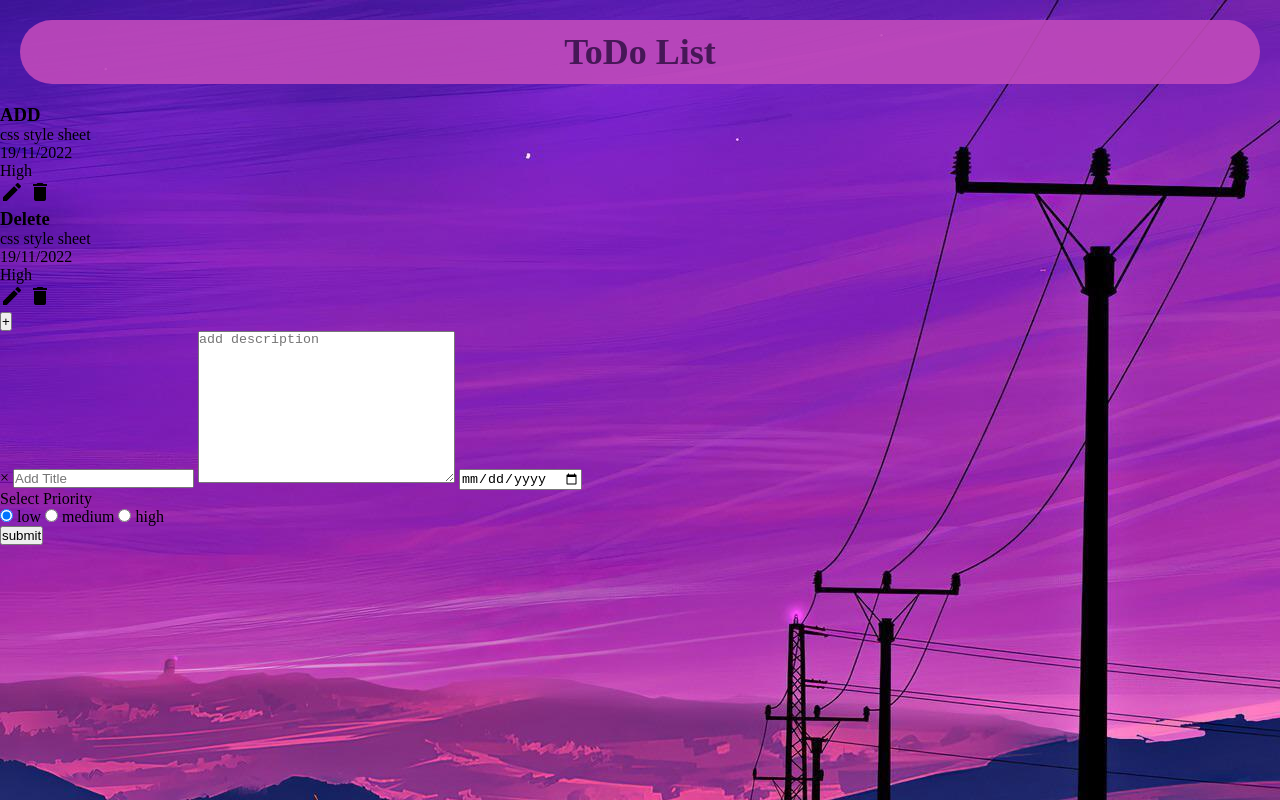
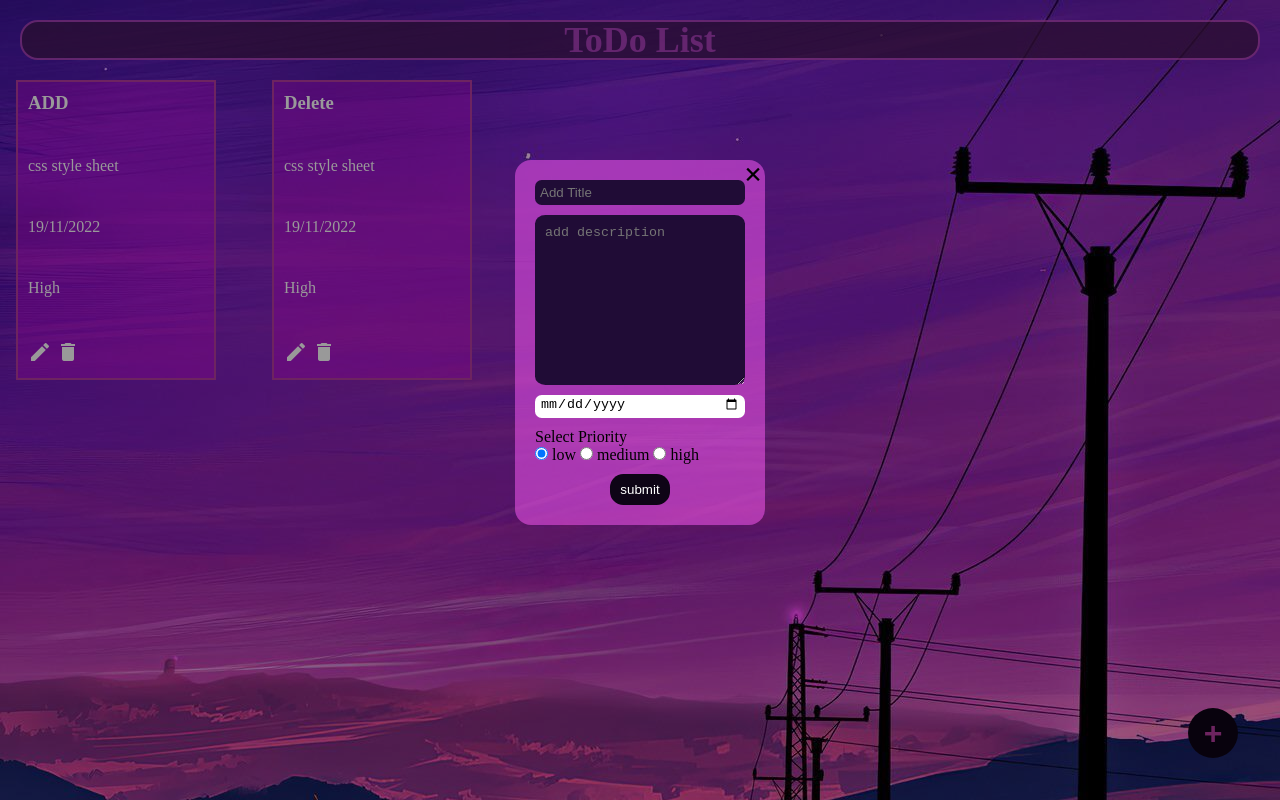
Before and after one commit to nimishgo/ToDo-list, a website built with webpack: page dist/index.html in a window 1280 px wide. Built offline with nearby package versions, Linux system fonts and the light colour scheme.

```diff
--- a/src/styles/style.css
+++ b/src/styles/style.css
@@ -25,12 +25,126 @@
     display: flex;
     justify-content: center;
     align-items: center;
-    background: var(--fuchsia-crayola);
-    opacity: 0.9;
+    color: var(--fuchsia-crayola);
     font-size: 36px;
     width: auto;
-    height: 8vh;
+    height: 5vh;
     margin: 20px;
+    border: 2px solid var(--fuchsia-crayola);
+    border-radius: 0.5em;
+    background-color: var(--russian-violet);
+    opacity: 0.75;
+}
+
+.add {
+    width: 50px;
+    height: 50px;
+    margin: 10px;
+    position: absolute;
+    bottom: 32px;
+    right: 32px;
+    border-style: none;
+    border-radius: 50%;
+    background-color: var(--xiketic);
+    color: var(--byzantine);
+    font-size: 32px;
+    font-weight: bolder;
+}
+
+.add:hover {
+    background-color: var(--russian-violet);
+}
+
+.container {
+    display: grid;
+    grid-template-columns: repeat(auto-fill, minmax(200px, 1fr));
+    gap: 32px;
+    margin: 16px;
+}
+
+.cards {
+    display: flex;
+    flex-direction: column;
+    width: 200px;
+    height: 300px;
+    justify-content: space-between;
+    padding: 10px;
+    background-color:rgba(255, 0, 242, 0.3);
+    border: 2px solid var(--byzantine);
+    color: white;
+}
+
+.modal {
+    /* display: none; */
+    position: fixed;
+    z-index: 1;
+    left: 0;
+    top: 0;
+    width: 100%;
+    height: 100%;
+    background-color: rgb(0,0,0); /* Fallback color */
+    background-color: rgba(0,0,0,0.4); /* Black w/ opacity */
+}
+
+.form {
+    margin: 20vh auto;
+    display: flex;
+    flex-direction: column;
+    width: 5vw;
+    min-width: 250px;
+    min-height: auto;
+    background-color:rgba(255, 92, 250, 0.5);
+    padding: 20px;
+    gap: 10px;
     border-radius: 1em;
-    color: var(--russian-violet);
 }
+
+.submit {
+    align-self: center;
+    border: none;
+    width: 60px;
+    padding: 8px;
+    border-radius: 1em;
+    background-color: var(--xiketic);
+    color: white;
+}
+
+.description {
+    border-style: none;
+    padding: 10px;
+    border-radius: 5%;
+    background-color: var(--russian-violet-2);
+    color: whitesmoke;
+
+}
+
+.text {
+    border-style: none;
+    padding: 5px;
+    border-radius: 0.5em;
+    background-color: var(--russian-violet-2);
+    color: whitesmoke;
+}
+
+
+.submit:hover {
+    background-color: var(--byzantine);
+}
+
+.dateOption {
+    border-style: none;
+    padding: 1px 5px 5px 5px;
+    border-radius: 0.5em;
+    background-color: white;
+}
+
+.close {
+    color: black;
+    font-size: xx-large;
+    font-weight: bolder;
+    position: relative;
+    position: absolute;
+    margin-left: 209px;
+    margin-top: -24px;
+    cursor: pointer;
+}
```
Also changed, not shown: dist/index.html.
